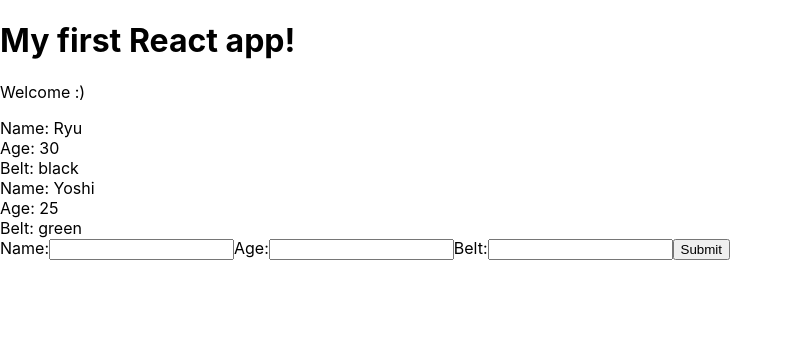
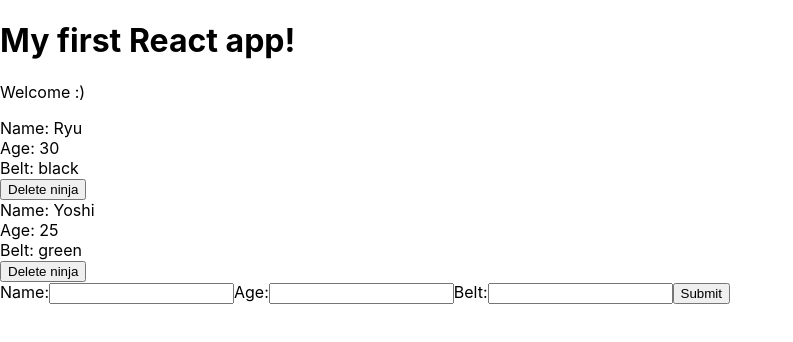
Before and after one commit to awotawa/React-Redux, a React (Create React App) app in the folder myapp/: page / in a window 1280 px wide. Shown: the top 342 px of the page, without its empty margins (0-793 px from the left). Built offline with nearby package versions, Linux system fonts and the light colour scheme.

Commit message:
implement a way to delete ninja data

```diff
--- a/myapp/src/App.js
+++ b/myapp/src/App.js
@@ -17,12 +17,20 @@
       ninjas: ninjas
     })
   }
+  deleteNinja = (id) => {
+    let ninjas = this.state.ninjas.filter(ninja => {
+      return ninja.id !== id;
+    });
+    this.setState({
+      ninjas: ninjas
+    })
+  }
   render() {
     return (
       <div className="App">
         <h1>My first React app!</h1>
         <p>Welcome :)</p>
-        <Ninjas ninjas={this.state.ninjas} />
+        <Ninjas deleteNinja={this.deleteNinja} ninjas={this.state.ninjas} />
         <AddNinja addNinja={this.addNinja}/>
       </div>
     );
--- a/myapp/src/Ninjas.js
+++ b/myapp/src/Ninjas.js
@@ -1,6 +1,6 @@
 import React from 'react';
 
-const Ninjas = ({ninjas}) => { // direct destructuring
+const Ninjas = ({ninjas, deleteNinja}) => { // direct destructuring
   // const ninjaList = ninjas.map(ninja => {
   //   if (ninja.age > 20){
   //     return(
@@ -14,28 +14,19 @@
   //     return null;
   //   }
   // })
-  // const ninjaList = ninjas.map(ninja => {
-  //   return ninja.age > 20 ? (
-  //     <div className="ninja" key={ninja.id}>
-  //       <div>Name: { ninja.name }</div>
-  //       <div>Age: { ninja.age }</div>
-  //       <div>Belt: { ninja.belt }</div>
-  //     </div>
-  //   ) : null;
-  // })
+  const ninjaList = ninjas.map(ninja => {
+    return ninja.age > 20 ? (
+      <div className="ninja" key={ninja.id}>
+        <div>Name: { ninja.name }</div>
+        <div>Age: { ninja.age }</div>
+        <div>Belt: { ninja.belt }</div>
+        <button onClick={() => {deleteNinja(ninja.id)}}>Delete ninja</button>
+      </div>
+    ) : null;
+  })
   return(
     <div className='ninja-list'>
-      {
-        ninjas.map(ninja => {
-          return ninja.age > 20 ? (
-            <div className="ninja" key={ninja.id}>
-              <div>Name: {ninja.name}</div>
-              <div>Age: {ninja.age}</div>
-              <div>Belt: {ninja.belt}</div>
-            </div>
-          ) : null;
-        })
-      }
+      {ninjaList}
     </div>
   );
 }
```
